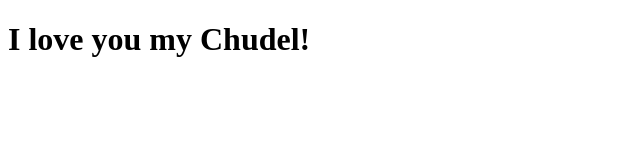
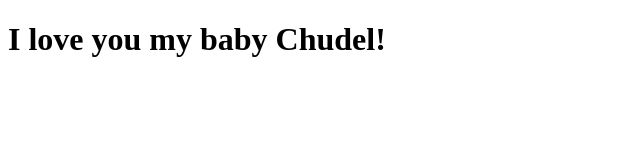
Before and after one commit to shreyash3497/coursera-test, a plain HTML site: page wf.html in a window 1280 px wide. Shown: the whole page, without its empty margins (0-640 px from the left). Drawn offline with Linux system fonts and the light colour scheme.

Commit message:
Next version of web file.

```diff
--- a/wf.html
+++ b/wf.html
@@ -5,6 +5,6 @@
     <title>Hello Wastefellow</title>
   </head>
   <body>
-    <h1>I love you my Chudel!</h1>
+    <h1>I love you my baby Chudel!</h1>
   </body>
 </html>
```
